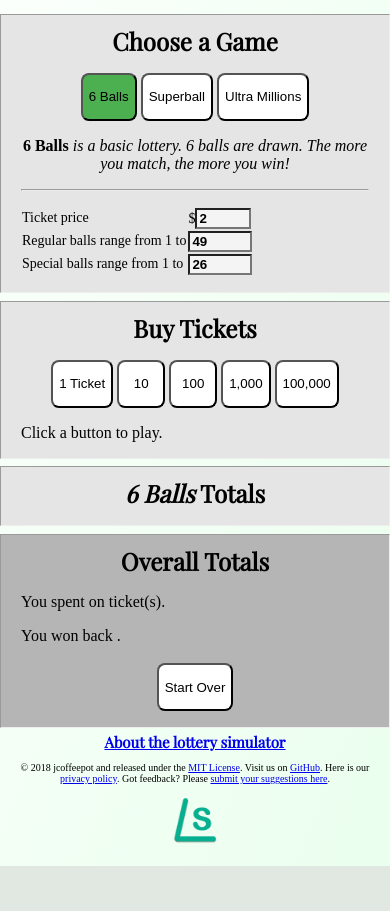
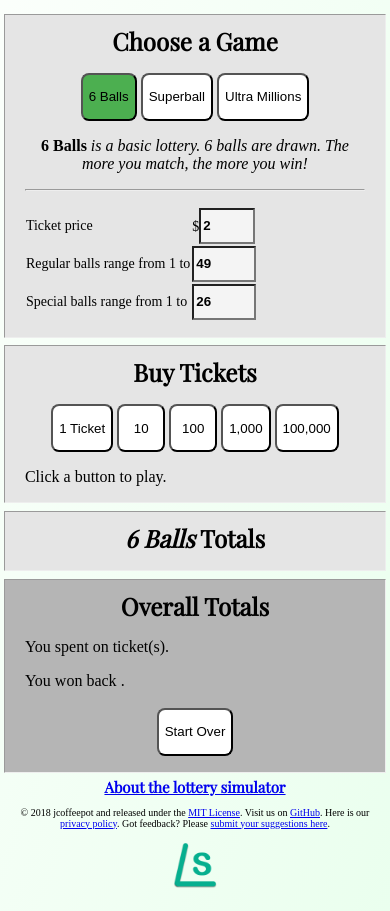
Before and after one commit to hbere/lottosim, a PHP site: page / in a window 390 px wide. Shown: the part 117-1028 px from the top of the page. Before the commit the page ends 983 px from the top, so only its background shows below. Run offline with PHP 8.4, Linux system fonts and the light colour scheme; some libraries are stand-ins or nearby versions.

Commit message:
Minor CSS updates

```diff
--- a/resources/css/styles.css
+++ b/resources/css/styles.css
@@ -88,6 +88,7 @@
   margin: 0 auto;
   /* margin-right: 0px; */
   width: 680px;
+  max-width: 98%;
   background-color: white;
   /* background-image: linear-gradient(to bottom, rgba(0,0,255,0.5), rgba(0,0,0,0.5)); */
   background: linear-gradient(
@@ -157,18 +158,6 @@
   background-color: #b5b5b5;
   height: 335px;
 }
-@media only screen and (max-width: 680px) {
-  /* For mobile phones: */
-  body {
-    width: 100%;
-  }
-  .column1,
-  .column2,
-  .content {
-    width: 100%;
-    height: auto;
-  }
-}
 #footer,
 .footer {
   font-size: 10px;
@@ -201,9 +190,6 @@
   cursor: pointer;
   background-color: white;
   color: black;
-  /* Add to ensure clickability */
-  min-width: 48px;
-  min-height: 48px;
 }
 #lotto1 {
   background-color: #4caf50;
@@ -238,3 +224,24 @@
   border: 0px transparent gray;
   text-align: left;
 }
+@media only screen and (max-width: 600px) {
+  /* For mobile phones: */
+  body {
+    width: 98%;
+  }
+  .column1,
+  .column2,
+  .content {
+    width: 100%;
+    height: auto;
+  }
+  button {
+    min-width: 48px;
+    min-height: 48px;
+  }
+  }
+  input {
+    min-width: 48px;
+    min-height: 36px;
+  }
+}
```
